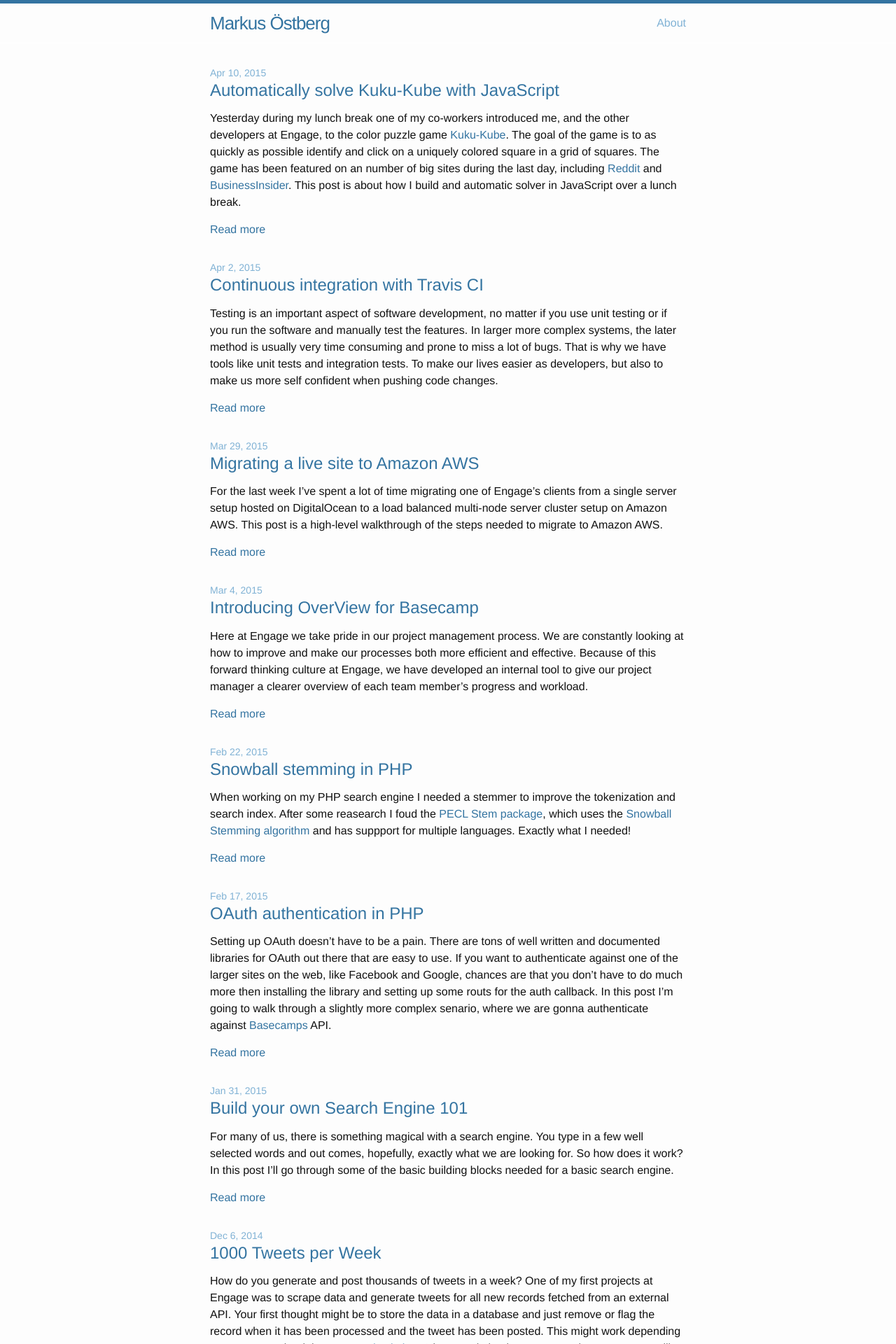
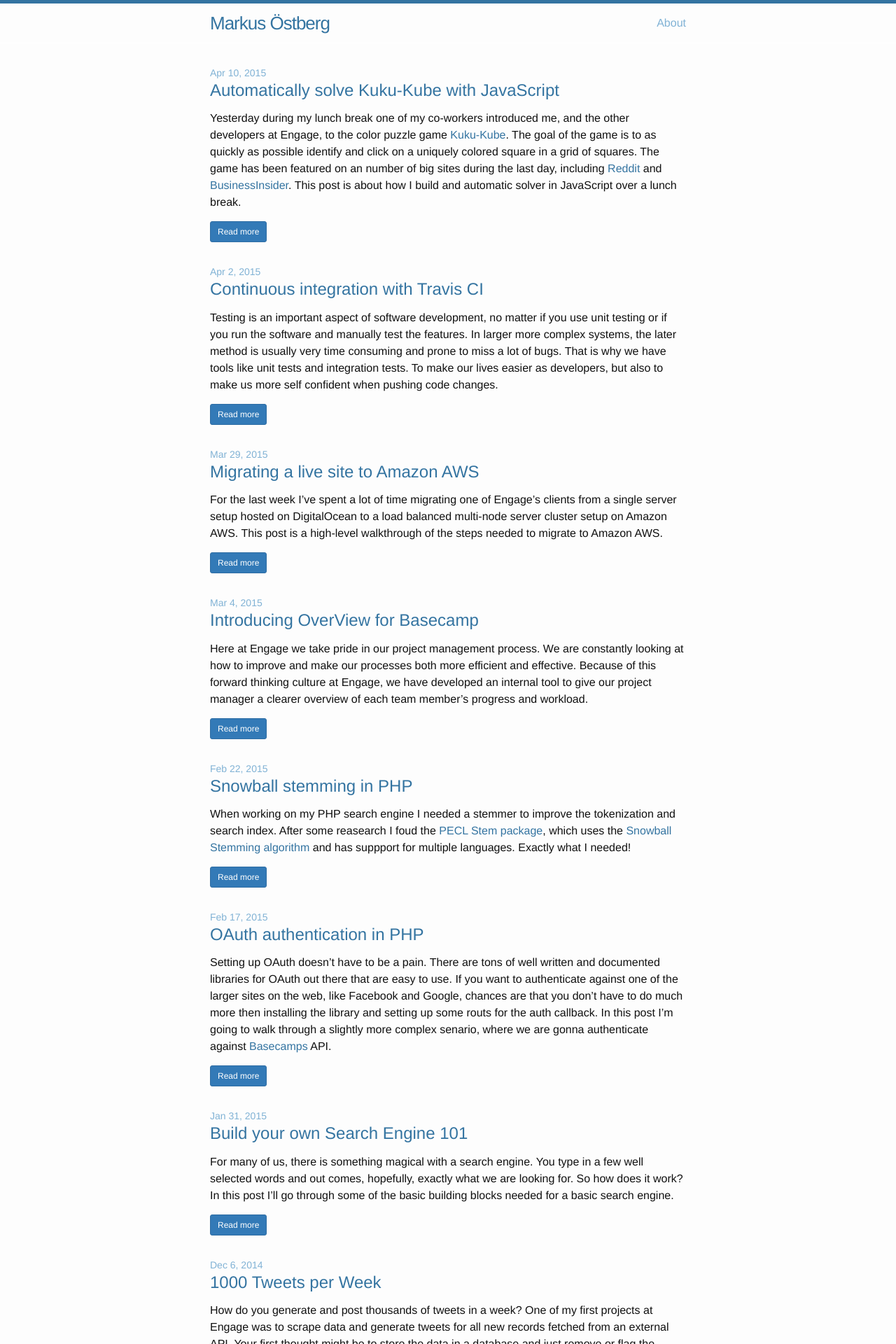
Before and after one commit to markusos/markusos.github.io, a Jekyll site: the page built from index.html, in a window 1280 px wide. Shown: the top 1920 px of the page at 70% size. Built offline with Jekyll 4.4.1, drawn with Linux system fonts in a browser that asks for light colours; nearby versions of some CDN libraries; the list of posts is cut into pages by our own code.

Commit message:
Minor fixes

```diff
--- a/_includes/pagination.html
+++ b/_includes/pagination.html
@@ -2,7 +2,7 @@
 
 {% if paginator.total_pages > 1 %}
 <nav>
-  <ul class="pagination">
+  <ul class="pagination pagination-sm">
 
     {% if paginator.previous_page %}
       <li>
--- a/_sass/_base.scss
+++ b/_sass/_base.scss
@@ -99,6 +99,10 @@ a {
     &:hover {
         color: $blue-color;
         text-decoration: underline;
+    }
+
+    &.btn-primary {
+        color: #FFF;
     }
 }
 
--- a/index.html
+++ b/index.html
@@ -14,7 +14,7 @@ layout: default
         </h2>
         {{ post.excerpt }}
 
-        <a href="{{ post.url | prepend: site.baseurl }}">Read more</a>
+        <a class="btn btn-primary btn-sm" href="{{ post.url | prepend: site.baseurl }}" role="button">Read more</a>
 
       </li>
     {% endfor %}
```
Also changed, not shown: _includes/comments.html (+5 -2 lines).
